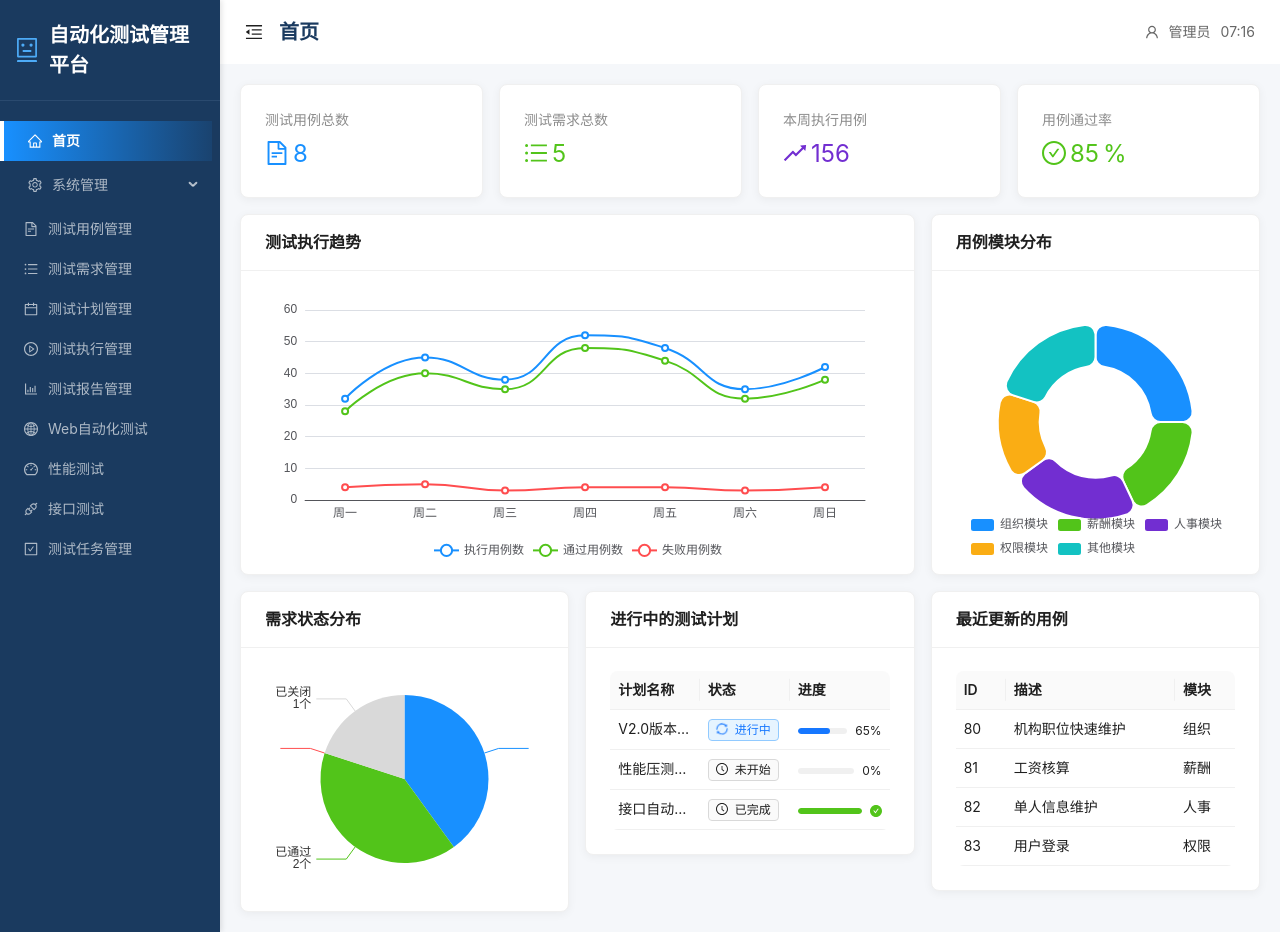
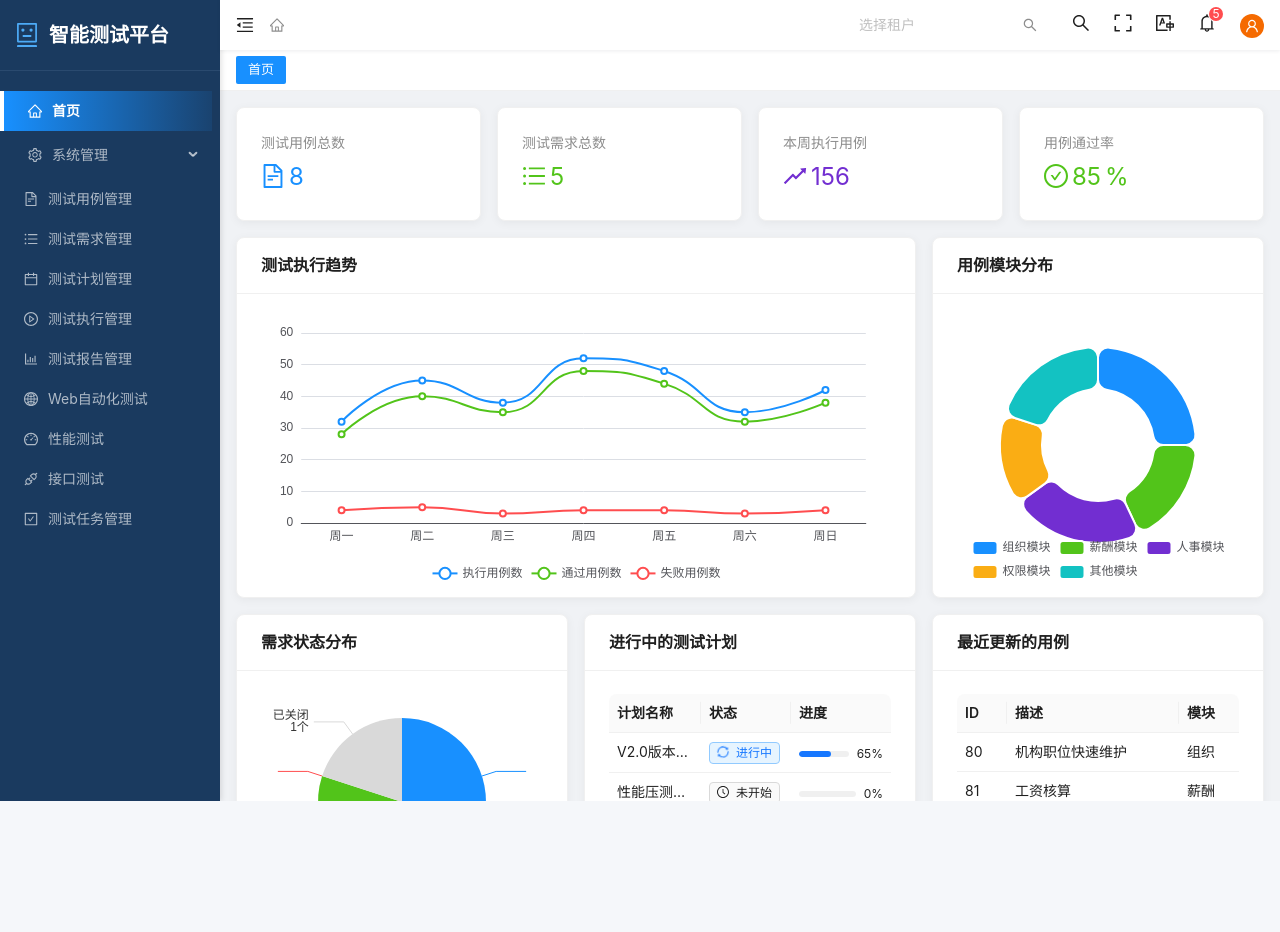
Before and after one commit to zljie/pocTMP, a Next.js app: page / in a window 1280 px wide. After the commit the page ends 801 px from the top, so only its background shows below. Built offline with nearby package versions, Linux system fonts and the light colour scheme; what @ant-design/nextjs-registry would draw is missing.

Commit message:
feat(ui): update layout and menu page design to match mockup

```diff
--- a/src/app/system/menu/page.tsx
+++ b/src/app/system/menu/page.tsx
@@ -258,14 +258,14 @@ export default function MenuPage() {
   ];
 
   return (
-    <div className="p-6">
-      <Card bordered={false} className="mb-4">
+    <div className="p-4">
+      <Card bordered={false} className="mb-4" bodyStyle={{ padding: '15px 24px 0' }}>
         <Form form={searchForm} layout="inline">
           <Form.Item name="name" label="菜单名称">
-            <Input placeholder="请输入菜单名称" allowClear />
+            <Input placeholder="请输入菜单名称" allowClear style={{ width: 200 }} />
           </Form.Item>
           <Form.Item name="status" label="状态">
-            <Select placeholder="菜单状态" allowClear style={{ width: 120 }}>
+            <Select placeholder="菜单状态" allowClear style={{ width: 150 }}>
               <Select.Option value="active">正常</Select.Option>
               <Select.Option value="inactive">停用</Select.Option>
             </Select>
@@ -283,8 +283,8 @@ export default function MenuPage() {
         </Form>
       </Card>
 
-      <Card bordered={false}>
-        <div className="mb-4">
+      <Card bordered={false} bodyStyle={{ padding: '0 24px 24px' }}>
+        <div className="mb-4 pt-4 flex justify-between items-center">
           <Space>
             <Button type="primary" icon={<PlusOutlined />} onClick={() => handleAdd()}>
               新增
@@ -292,6 +292,10 @@ export default function MenuPage() {
             <Button danger icon={<DeleteOutlined />}>
               级联删除
             </Button>
+          </Space>
+          <Space>
+            <Button type="text" icon={<SearchOutlined />} />
+            <Button type="text" icon={<ReloadOutlined />} onClick={() => setLoading(true)} />
           </Space>
         </div>
 
@@ -301,6 +305,7 @@ export default function MenuPage() {
           rowKey="id"
           pagination={false}
           loading={loading}
+          size="middle"
         />
       </Card>
 
--- a/src/components/layout/MainLayout.tsx
+++ b/src/components/layout/MainLayout.tsx
@@ -26,8 +26,13 @@ import {
   ToolOutlined,
   BellOutlined,
   FileOutlined,
+  SearchOutlined,
+  ExpandOutlined,
+  TranslationOutlined,
 } from '@ant-design/icons';
 import { useRouter, usePathname } from 'next/navigation';
+import { Breadcrumb, Input, Space, Badge, Avatar } from 'antd';
+import TagsView from './TagsView';
 
 const { Sider, Header, Content } = Layout;
 
@@ -162,6 +167,46 @@ export default function MainLayout({ children, title }: MainLayoutProps) {
     return () => clearInterval(timer);
   }, []);
 
+  // 生成面包屑项
+  const getBreadcrumbItems = () => {
+    const pathSnippets = pathname.split('/').filter((i) => i);
+    const items = [
+      {
+        title: <HomeOutlined />,
+        href: '/',
+      },
+    ];
+
+    let currentPath = '';
+    pathSnippets.forEach((snippet) => {
+      currentPath += `/${snippet}`;
+      // 这里应该根据 currentPath 查找菜单名称，简单起见直接用 snippet
+      // 实际应递归查找 menuItems
+      const findLabel = (items: MenuItem[], path: string): string | undefined => {
+        for (const item of items) {
+           if (item.key === path) return item.label;
+           if (item.children) {
+             const label = findLabel(item.children, path);
+             if (label) return label;
+           }
+        }
+      };
+
+      const label = findLabel(menuItems, currentPath) || snippet;
+      items.push({
+        title: <span>{label}</span>,
+        href: currentPath,
+      });
+    });
+
+    // 如果只有首页，不重复显示
+    if (items.length > 1 && items[1].href === '/') {
+        items.splice(1, 1);
+    }
+
+    return items;
+  };
+
   return (
     <Layout style={{ minHeight: '100vh' }}>
       <Sider
@@ -189,7 +234,7 @@ export default function MainLayout({ children, title }: MainLayoutProps) {
           }}
         >
           <RobotOutlined style={{ color: '#4dabf7', fontSize: '24px' }} />
-          {!collapsed && <span>自动化测试管理平台</span>}
+          {!collapsed && <span>智能测试平台</span>}
         </div>
         <Menu
           theme="dark"
@@ -209,12 +254,14 @@ export default function MainLayout({ children, title }: MainLayoutProps) {
       <Layout>
         <Header
           style={{
-            padding: '0 25px',
+            padding: '0 16px',
             background: 'white',
-            boxShadow: '0 2px 5px rgba(0, 0, 0, 0.05)',
+            boxShadow: '0 1px 4px rgba(0, 21, 41, 0.08)',
             display: 'flex',
             justifyContent: 'space-between',
             alignItems: 'center',
+            height: 50,
+            zIndex: 1,
           }}
         >
           <div style={{ display: 'flex', alignItems: 'center', gap: '16px' }}>
@@ -222,21 +269,33 @@ export default function MainLayout({ children, title }: MainLayoutProps) {
               style: { fontSize: '18px', cursor: 'pointer' },
               onClick: () => setCollapsed(!collapsed),
             })}
-            <span style={{ fontSize: '20px', fontWeight: 600, color: '#1a3a5f' }}>
-              {title}
-            </span>
+            <Breadcrumb items={getBreadcrumbItems()} />
           </div>
-          <div style={{ display: 'flex', alignItems: 'center', gap: '10px', color: '#666' }}>
-            <UserOutlined />
-            <span>管理员</span>
-            <span>{currentTime}</span>
-          </div>
+          <Space size="large">
+            <Input
+               placeholder="选择租户"
+               suffix={<SearchOutlined style={{ color: 'rgba(0,0,0,.45)' }} />}
+               style={{ width: 200, borderRadius: 4 }}
+               bordered={false}
+            />
+            <SearchOutlined style={{ fontSize: 18, cursor: 'pointer' }} />
+            <ExpandOutlined style={{ fontSize: 18, cursor: 'pointer' }} />
+            <TranslationOutlined style={{ fontSize: 18, cursor: 'pointer' }} />
+            <Badge count={5} size="small">
+                <BellOutlined style={{ fontSize: 18, cursor: 'pointer' }} />
+            </Badge>
+            <Avatar icon={<UserOutlined />} style={{ backgroundColor: '#f56a00' }} size="small" />
+          </Space>
         </Header>
+
+        <TagsView />
+
         <Content
           style={{
-            padding: '20px',
-            background: '#f5f7fa',
+            padding: '16px',
+            background: '#f0f2f5',
             overflow: 'auto',
+            height: 'calc(100vh - 90px)', // Header 50 + TagsView 40 = 90
           }}
         >
           {children}
--- /dev/null
+++ b/src/components/layout/TagsView.tsx
@@ -0,0 +1,96 @@
+'use client';
+
+import React, { useEffect, useState } from 'react';
+import { Tag } from 'antd';
+import { usePathname, useRouter } from 'next/navigation';
+
+interface TagItem {
+  key: string;
+  label: string;
+  closable: boolean;
+}
+
+const TagsView: React.FC = () => {
+  const router = useRouter();
+  const pathname = usePathname();
+  const [tags, setTags] = useState<TagItem[]>([
+    { key: '/', label: '首页', closable: false },
+  ]);
+
+  // 模拟菜单映射，实际项目中可以从全局状态或 Config 中获取
+  // 简单起见，这里硬编码一部分，或者根据 pathname 动态生成
+  const getLabelByPath = (path: string) => {
+    if (path === '/') return '首页';
+    if (path.startsWith('/system/menu')) return '菜单管理';
+    if (path.startsWith('/system/user')) return '用户管理';
+    if (path.startsWith('/system/role')) return '角色管理';
+    if (path.startsWith('/test-cases')) return '测试用例管理';
+    // ... 其他映射
+    return '未命名页面';
+  };
+
+  useEffect(() => {
+    const label = getLabelByPath(pathname);
+    setTags((prev) => {
+      if (prev.some((tag) => tag.key === pathname)) {
+        return prev;
+      }
+      return [...prev, { key: pathname, label, closable: pathname !== '/' }];
+    });
+  }, [pathname]);
+
+  const handleClose = (removedTag: string) => {
+    const newTags = tags.filter((tag) => tag.key !== removedTag);
+    setTags(newTags);
+
+    // 如果关闭的是当前页，跳转到最后一个标签
+    if (removedTag === pathname) {
+      const lastTag = newTags[newTags.length - 1];
+      router.push(lastTag.key);
+    }
+  };
+
+  const handleClick = (key: string) => {
+    router.push(key);
+  };
+
+  return (
+    <div
+      style={{
+        padding: '6px 16px',
+        background: '#fff',
+        borderBottom: '1px solid #f0f0f0',
+        display: 'flex',
+        alignItems: 'center',
+        gap: '8px',
+        overflowX: 'auto',
+      }}
+    >
+      {tags.map((tag) => (
+        <Tag
+          key={tag.key}
+          closable={tag.closable}
+          onClose={(e) => {
+            e.preventDefault();
+            handleClose(tag.key);
+          }}
+          onClick={() => handleClick(tag.key)}
+          color={pathname === tag.key ? '#1890ff' : 'default'}
+          style={{
+            cursor: 'pointer',
+            padding: '0 12px',
+            height: '28px',
+            lineHeight: '26px',
+            fontSize: '13px',
+            borderRadius: '2px',
+            border: pathname === tag.key ? 'none' : '1px solid #d9d9d9',
+          }}
+        >
+          {tag.label}
+        </Tag>
+      ))}
+    </div>
+  );
+};
+
+export default TagsView;
```
